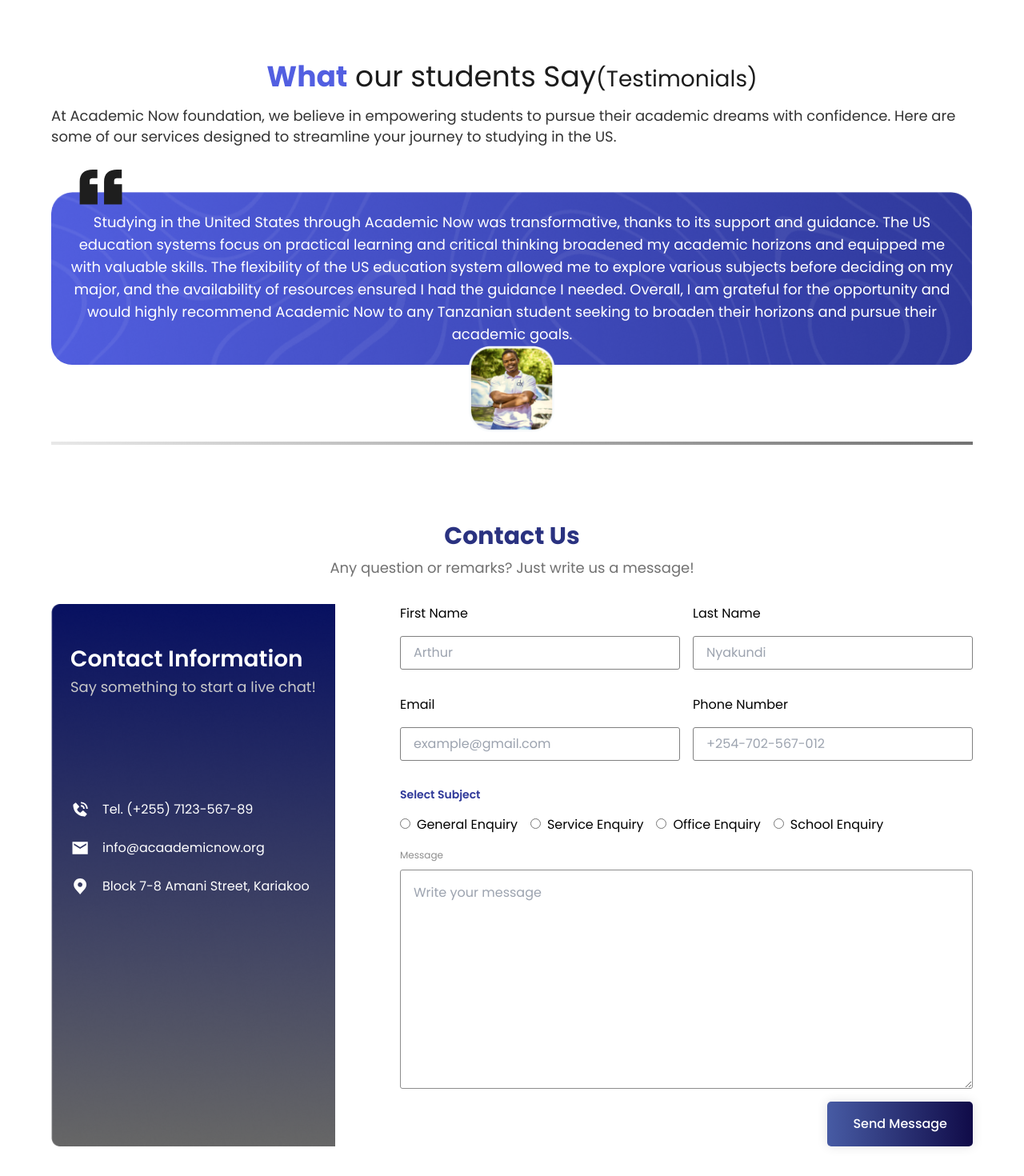
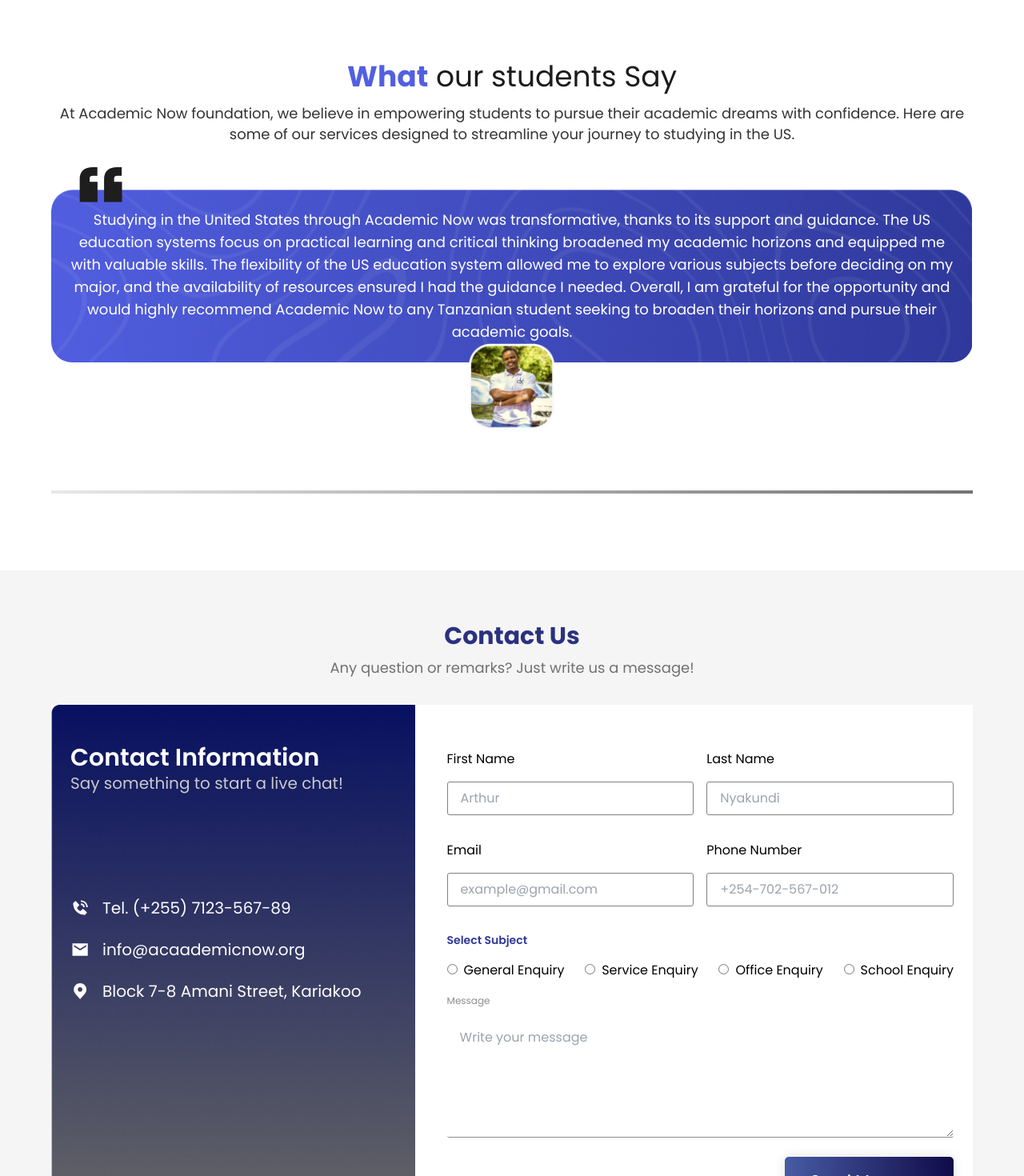
Before and after one commit to FarajaOmbeni/academic-now, a React (Vite) app in the folder frontend/: page / in a window 1280 px wide. Shown: the part 4260-5730 px from the top of the page at 80% size. Built offline with nearby package versions, Linux system fonts and the light colour scheme.

Commit message:
finished home page responsiveness

```diff
--- a/frontend/src/components/Home/ContactUs.jsx
+++ b/frontend/src/components/Home/ContactUs.jsx
@@ -1,50 +1,66 @@
 import { emailIcon, location, phoneCall } from "../../assets";
+import Divider from "../Divider";
 
 const ContactUs = () => {
   return (
-    <div className="my-24 container mx-auto sm:px-16 px-6">
+    <div className="mt-24 pt-16 bg-[#F5F5F5]">
+      <div className="container mx-auto sm:px-16 px-6">
         <div className="flex flex-col items-center mb-8">
-        <h2 className="text-[#2A3280] text-3xl mb-2 font-bold">Contact Us</h2>
-        <p className="text-[#717171] text-[18px] font-normal">
+          <h2 className="text-[#2A3280] text-2xl md:text-3xl mb-2 font-bold">
+            Contact Us
+          </h2>
+          <p className="text-[#717171] text-base md:text-lg font-normal">
             Any question or remarks? Just write us a message!
           </p>
         </div>
 
         {/* box */}
-      <div className="flex justify-between">
-        <div className="bg-[url('./assets/contactGradient.png')] bg-cover px-6 py-12">
+        <div className="flex flex-col lg:flex-row gap-4 bg-white">
+          <div className="bg-[url('./assets/contactGradient.png')] bg-cover px-6 py-12 w-full lg:w-[40%]">
             <div className="mb-8">
-            <h4 className="text-white text-[28px] font-semibold">
+              <h4 className="text-white text-2xl sm:text-3xl font-semibold">
                 Contact Information
               </h4>
-            <p className="text-[#C9C9C9] text-[18px] font-normal">
+              <p className="text-[#C9C9C9] text-lg sm:text-xl font-normal">
                 Say something to start a live chat!
               </p>
             </div>
             <div className="flex items-center gap-4 mb-6 mt-32">
-            <img src={phoneCall} alt="" className="w-[24px] h-[24px]" />
-            <p className="text-white text-[16px] font-normal">
+              <img
+                src={phoneCall}
+                alt="contact icon"
+                className="w-[24px] h-[24px]"
+              />
+              <p className="text-white text-lg sm:text-xl font-normal">
                 Tel. (+255) 7123-567-89
               </p>
             </div>
             <div className="flex items-center gap-4 mb-6">
-            <img src={emailIcon} alt="" className="w-[24px] h-[24px]" />
-            <p className="text-white text-[16px] font-normal">
+              <img
+                src={emailIcon}
+                alt="contact icon"
+                className="w-[24px] h-[24px]"
+              />
+              <p className="text-white text-lg sm:text-xl font-normal">
                 info@acaademicnow.org
               </p>
             </div>
             <div className="flex items-center gap-4 mb-6">
-            <img src={location} alt="" className="w-[24px] h-[24px]" />
-            <p className="text-white text-[16px] font-normal">
+              <img
+                src={location}
+                alt="contact icon"
+                className="w-[24px] h-[24px]"
+              />
+              <p className="text-white text-lg sm:text-xl font-normal">
                 Block 7-8 Amani Street, Kariakoo
               </p>
             </div>
           </div>
 
-        <div className="">
-          <form action="">
-            <div className="flex gap-4 mb-8">
-              <div className="flex flex-col">
+          <div className="mt-8 p-6 w-full lg:w-[60%]">
+            <form action="" className="w-full">
+              <div className="flex flex-col md:flex-row gap-4 mb-8">
+                <div className="flex flex-col w-full">
                   <label htmlFor="name" className="mb-4">
                     First Name
                   </label>
@@ -52,86 +68,120 @@
                     type="text"
                     id="name"
                     placeholder="Arthur"
-                  className="px-4 py-2 border border-linkColor rounded-[3px] outline-0"
+                    className="w-full px-4 py-2 border border-linkColor rounded-[3px] outline-0"
                   ></input>
                 </div>
 
-              <div className="flex flex-col">
+                <div className="flex flex-col w-full">
                   <label htmlFor="name" className="mb-4">
                     Last Name
                   </label>
                   <input
                     type="text"
                     id="lname"
-                  className="px-4 py-2 border border-linkColor rounded-[3px] outline-0"
+                    className="w-full px-4 py-2 border border-linkColor rounded-[3px] outline-0"
                     placeholder="Nyakundi"
                   ></input>
                 </div>
               </div>
 
-            <div className="flex gap-4 mb-8">
-              <div className="flex flex-col">
+              <div className="flex flex-col md:flex-row gap-4  mb-8">
+                <div className="flex flex-col w-full">
                   <label htmlFor="name" className="mb-4">
                     Email
                   </label>
                   <input
                     type="email"
                     id="email"
-                  className="px-4 py-2 border border-linkColor rounded-[3px] outline-0"
+                    className="w-full px-4 py-2 border border-linkColor rounded-[3px] outline-0"
                     placeholder="example@gmail.com"
                   ></input>
                 </div>
 
-              <div className="flex flex-col">
+                <div className="flex flex-col w-full">
                   <label htmlFor="name" className="mb-4">
                     Phone Number
                   </label>
                   <input
                     type="phone"
                     id="name"
-                  className="px-4 py-2 border border-linkColor rounded-[3px] outline-0"
+                    className="w-full px-4 py-2 border border-linkColor rounded-[3px] outline-0"
                     placeholder="+254-702-567-012"
                   ></input>
                 </div>
               </div>
 
               {/* choose subject*/}
-            <div>
+              <div className="">
                 <p className="mb-4 text-[#2E3899] text-[14px] font-semibold leading-[20px]">
                   Select Subject
                 </p>
-              <div className="flex gap-4">
+                <div className="flex flex-col md:flex-row justify-between">
                   <label>
-                  <input type="radio" name="subject" value="General Enquiry" className="mr-2"/>
+                    <input
+                      type="radio"
+                      name="subject"
+                      value="General Enquiry"
+                      className="mr-2"
+                    />
                     General Enquiry
                   </label>
                   <label>
-                  <input type="radio" name="subject" value="Service Enquiry" className="mr-2" />
+                    <input
+                      type="radio"
+                      name="subject"
+                      value="Service Enquiry"
+                      className="mr-2"
+                    />
                     Service Enquiry
                   </label>
                   <label>
-                  <input type="radio" name="subject" value="Office Enquiry"  className="mr-2"/>
+                    <input
+                      type="radio"
+                      name="subject"
+                      value="Office Enquiry"
+                      className="mr-2"
+                    />
                     Office Enquiry
                   </label>
                   <label>
-                  <input type="radio" name="subject" value="School Enquiry" className="mr-2" />
+                    <input
+                      type="radio"
+                      name="subject"
+                      value="School Enquiry"
+                      className="mr-2"
+                    />
                     School Enquiry
                   </label>
                 </div>
 
-              <div className="flex flex-col my-4">
-                <label htmlFor="" className="text-[#8D8D8D] text-[12px] font-normal leading-[20px] mb-2">Message</label>
-                <textarea name="" id="" cols="30" rows="10" placeholder="Write your message" className="p-4 border border-[#8D8D8D] rounded-[3px] outline-0"></textarea>
+                <div className="flex flex-col my-4 w-full">
+                  <label
+                    htmlFor=""
+                    className="text-[#8D8D8D] text-[12px] font-normal leading-[20px] mb-2"
+                  >
+                    Message
+                  </label>
+                  <textarea
+                    cols="10"
+                    rows="5"
+                    placeholder="Write your message"
+                    className="p-4 border-b border-[#8D8D8D] rounded-[3px] outline-0"
+                  ></textarea>
                 </div>
               </div>
 
-            <div className="flex items-center justify-end">
-              <button className="text-[white] font-medium text-[16px] button-contact px-8 py-4">Send Message</button>
+              <div className="flex items-center justify-end mt-6">
+                <button className="text-[white] font-medium text-lg md:text-xl button-contact px-4 p-2 md:px-8 md:py-4">
+                  Send Message
+                </button>
               </div>
             </form>
           </div>
         </div>
       </div>
+      <Divider />
+    </div>
   );
 };
 
--- a/frontend/src/components/Home/Testimonials.jsx
+++ b/frontend/src/components/Home/Testimonials.jsx
@@ -2,19 +2,19 @@
 
 const Testimonials = () => {
   return (
-    <div className="my-24 container mx-auto sm:px-16 px-6">
+    <div className="mt-24 mb-40 container mx-auto sm:px-16 px-6">
       <div className="flex flex-col items-center mb-4">
-        <h1 className="text-primaryBlue text-4xl font-bold leading-[66px]">
+        <h1 className="text-primaryBlue text-3xl md:text-4xl font-bold md:leading-[66px] mb-6 md:mb-0 text-center">
           What
-          <span className="text-[#1C1C1C] text-4xl font-normal leading-[66px]">
+          <span className="text-[#1C1C1C] text-3xl md:text-4xl font-normal md:leading-[66px]">
             {" "}
             our students Say
           </span>
-          <span className="text-[#1C1C1C] text-[28px] font-normal leading-[66px]">
-            (Testimonials)
-          </span>
+          {/* <span className="text-[#1C1C1C] text-3xl md:text-4xl font-normal md:leading-[66px]">
+             (Testimonials)
+          </span> */}
         </h1>
-        <p className="text-[#333] text-[18px] font-normal leading-[26px]">
+        <p className="text-[#333] text-lg font-normal leading-[26px] text-center">
           At Academic Now foundation, we believe in empowering students to
           pursue their academic dreams with confidence. Here are some of our
           services designed to streamline your journey to studying in the US.
@@ -35,7 +35,7 @@
           to broaden their horizons and pursue their academic goals.
         </p>
         <img src={mwanaisha} alt="testimonial-image" className="absolute w-[108px] h-[108px] transform -translate-x-1/2 left-1/2" />
-        <img src={quoteIcon} alt="quote icon" className="absolute top-[-15%] left-[3%] w-[54px] h-[54px]" />
+        <img src={quoteIcon} alt="quote icon" className="absolute top-[-5%] md:top-[-15%] left-[3%] w-[54px] h-[54px]" />
       </div>
     </div>
   );
--- a/frontend/src/pages/Home.jsx
+++ b/frontend/src/pages/Home.jsx
@@ -14,7 +14,6 @@
       <Testimonials />
       <Divider />
       <ContactUs />
-      <Divider />
     </div>
   )
 }
```
Also changed, not shown: frontend/src/components/Footer.jsx (+9 -7 lines). Lines whose indentation alone changed are shown as unchanged.
